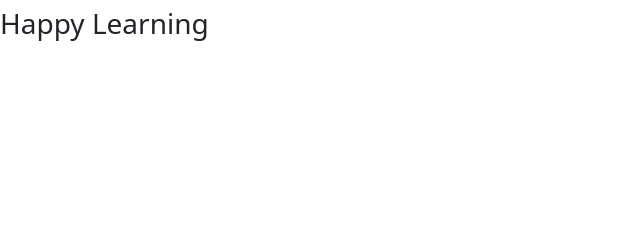
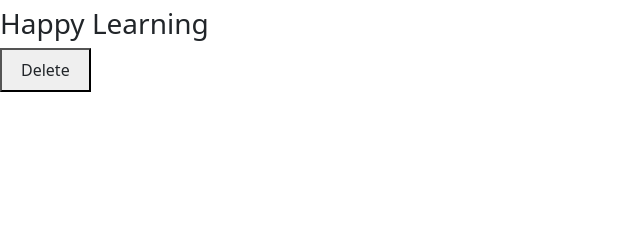
Before and after one commit to SerJosh/wordsmith, a Django app: page /profiles/ in a window 1280 px wide. Shown: the part 254-494 px from the top of the page, without its empty margins (0-640 px from the left). Run offline with Django 4.2, Linux system fonts and the light colour scheme.

Commit message:
Add delete_profile html and link it up to delete button in profiles.html

```diff
--- a/profiles/templates/profiles.html
+++ b/profiles/templates/profiles.html
@@ -12,6 +12,7 @@
     <h2>Name: {{ user }}</h2>
     <h2>Email: {{ user.email }}</h2>
     <h3>Happy Learning</h3>
+    <button><a class="btn secondary-action" href="{% url 'delete_profile' %}">Delete</a></button>
 </body>
 </html>
 
--- a/profiles/views.py
+++ b/profiles/views.py
@@ -4,3 +4,6 @@ from django.http import HttpResponse
 # Create your views here.
 def my_profile(request):
     return render(request, 'profiles.html')
+
+def delete_profile(request):
+    return render(request, 'delete_profile.html')
--- a/wordsmith/urls.py
+++ b/wordsmith/urls.py
@@ -18,10 +18,12 @@ from django.contrib import admin
 from django.urls import path, include
 from stories.views import index
 from profiles.views import my_profile
+from profiles.views import delete_profile
 
 urlpatterns = [
     path("accounts/", include("allauth.urls")),
     path('admin/', admin.site.urls),
+    path('delete_profile/', delete_profile, name='delete_profile'),
     path('profiles/', my_profile, name='profiles'),
     path('summernote/', include('django_summernote.urls')),
     path('', index, name='index'),
```
Also changed, not shown: profiles/templates/delete_profile.html (added, +18 -0 lines).
